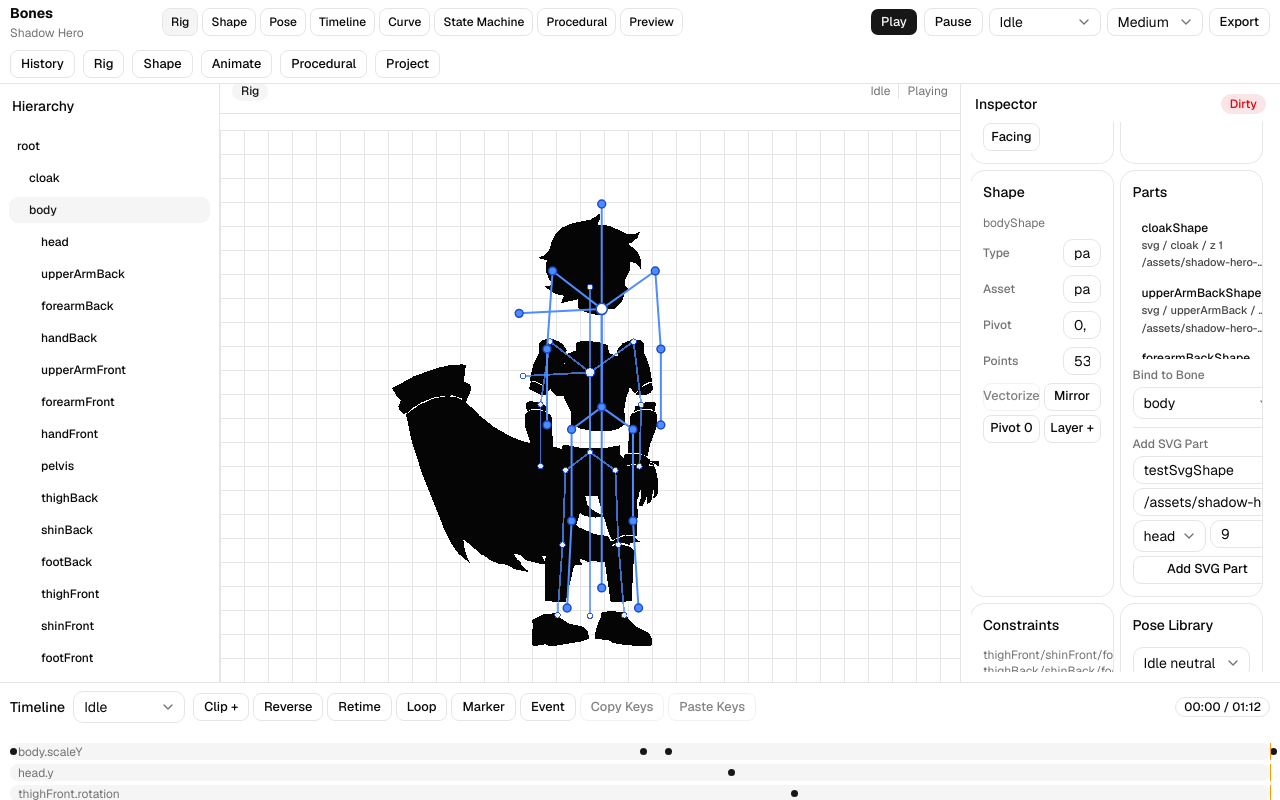
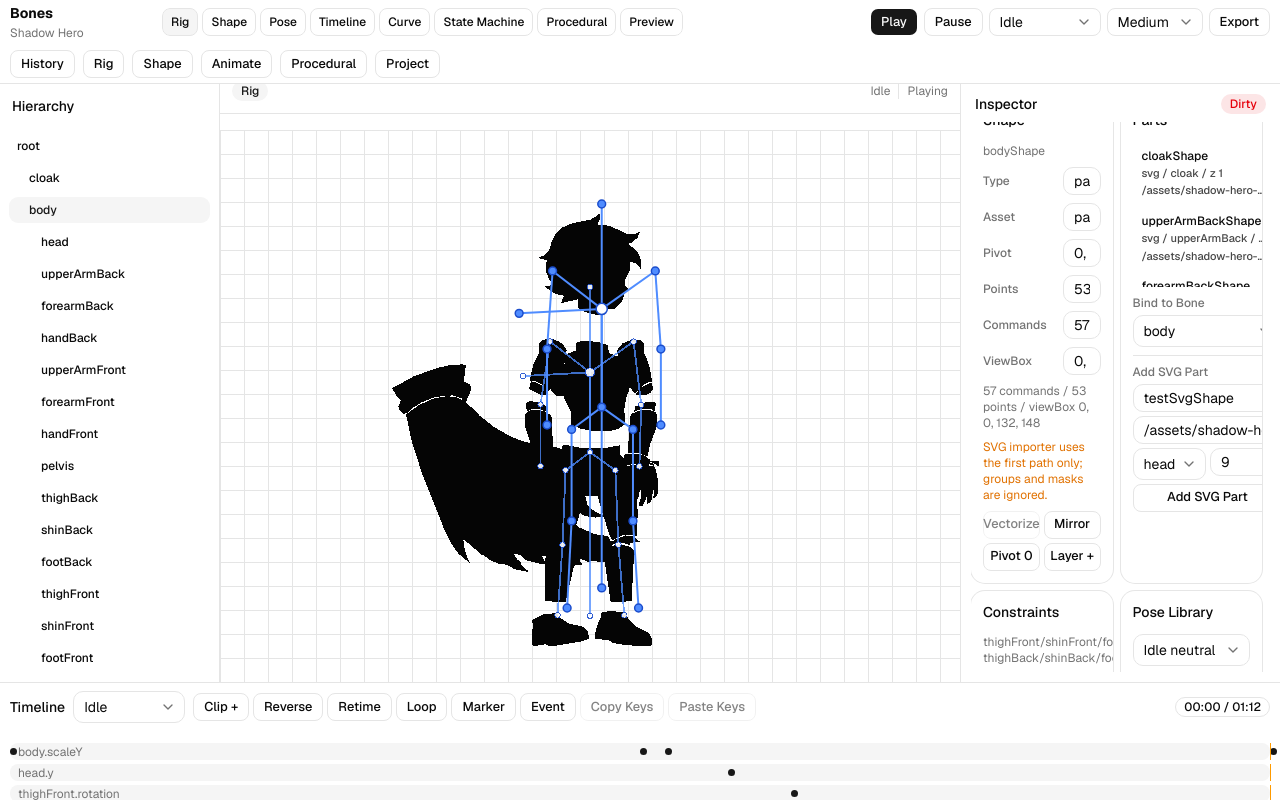
Before and after one commit to foundermafstat/bones, a Next.js app in the folder apps/editor/: page / in a window 1280 px wide. Both pictures are taken after a click on the button "Vectorize". Built offline with nearby package versions, Linux system fonts and the light colour scheme.

Commit message:
feat(editor): surface svg vectorization results

```diff
--- a/apps/editor/app/page.tsx
+++ b/apps/editor/app/page.tsx
@@ -138,6 +138,7 @@ export default function EditorPage() {
   const [newPartSource, setNewPartSource] = useState("/assets/shadow-hero-silhouette/part_01_rear_head_hair.svg");
   const [newPartBoneId, setNewPartBoneId] = useState("head");
   const [newPartDrawOrder, setNewPartDrawOrder] = useState(9);
+  const [vectorizeSummary, setVectorizeSummary] = useState("");
   const [ioStatus, setIoStatus] = useState("ready");
   const [projectOrigin, setProjectOrigin] = useState<ProjectOrigin>("sample");
   const [lastExportBundle, setLastExportBundle] = useState<ProjectExportBundle | null>(null);
@@ -269,8 +270,17 @@ export default function EditorPage() {
       setIoStatus("select an SVG part first");
       return;
     }
-    const vectorPart = await vectorizeSvgPart(selectedPart);
-    runCommand(createSetPartPathCommand(vectorPart.id, vectorPart.points, vectorPart.pathCommands, vectorPart.svgViewBox));
+    try {
+      const vectorPart = await vectorizeSvgPart(selectedPart);
+      runCommand(createSetPartPathCommand(vectorPart.id, vectorPart.points, vectorPart.pathCommands, vectorPart.svgViewBox));
+      const viewBox = vectorPart.svgViewBox ? vectorPart.svgViewBox.join(", ") : "none";
+      setVectorizeSummary(`${vectorPart.pathCommands?.length ?? 0} commands / ${vectorPart.points.length} points / viewBox ${viewBox}`);
+      setIoStatus("vectorized SVG part; importer uses the first SVG path only");
+    } catch (error) {
+      const message = error instanceof Error ? error.message : "Unknown vectorize error";
+      setVectorizeSummary(message);
+      setIoStatus(message);
+    }
   };
   const addSvgPart = () => {
     const id = newPartId.trim();
@@ -708,6 +718,10 @@ export default function EditorPage() {
                   <ReadOnlyField label="Asset" value={selectedPart?.assetPath?.split("/").pop() ?? "none"} />
                   <ReadOnlyField label="Pivot" value={selectedPart?.pivot.join(", ") ?? "none"} />
                   <ReadOnlyField label="Points" value={String(selectedPart?.points.length ?? 0)} />
+                  <ReadOnlyField label="Commands" value={String(selectedPart?.pathCommands?.length ?? 0)} />
+                  <ReadOnlyField label="ViewBox" value={selectedPart?.svgViewBox?.join(", ") ?? "none"} />
+                  {vectorizeSummary ? <p className="text-xs text-muted-foreground">{vectorizeSummary}</p> : null}
+                  {selectedPart?.type === "path" ? <p className="text-xs text-amber-600">SVG importer uses the first path only; groups and masks are ignored.</p> : null}
                   <div className="grid grid-cols-2 gap-1">
                     <Button size="sm" type="button" variant="outline" onClick={() => void vectorizeSelectedPart()} disabled={selectedPart?.type !== "svg"}>
                       Vectorize
```
Also changed, not shown: 1 other file (tests, documents, lock files or other folders).
